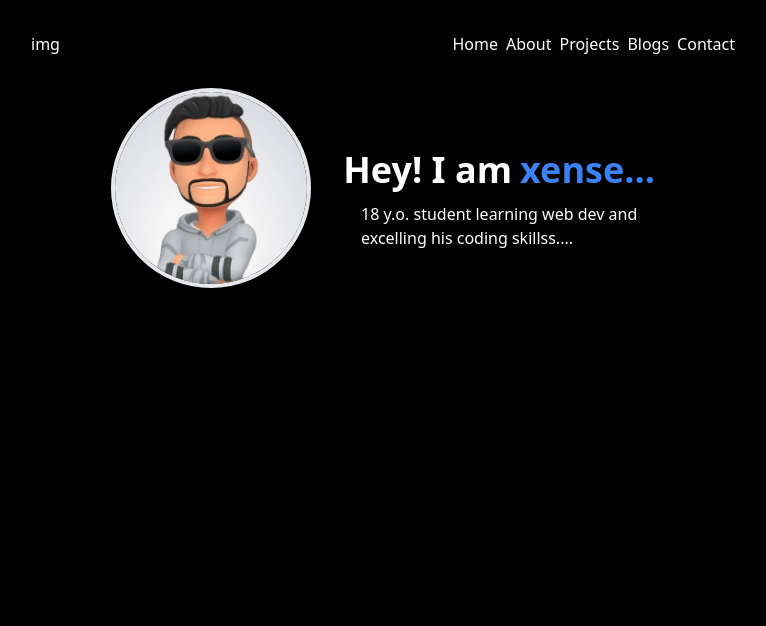
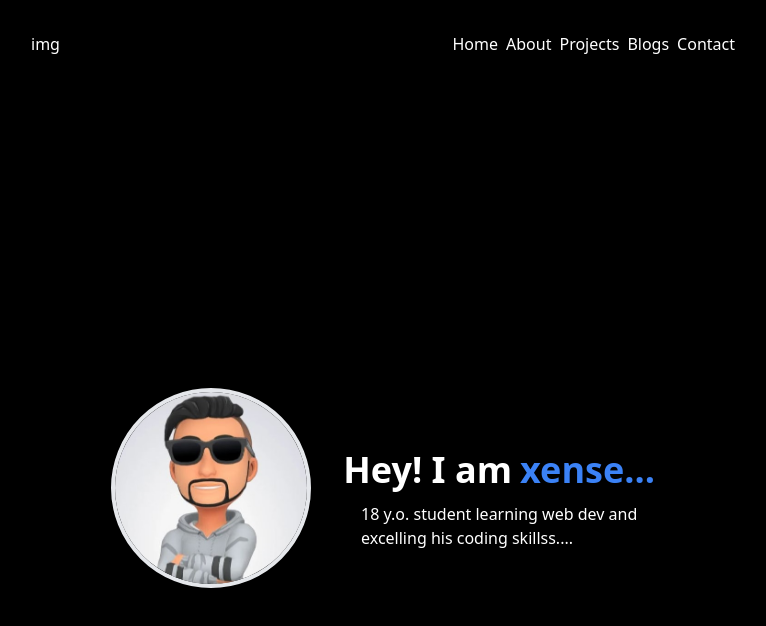
Before and after one commit to jabedzaman/bug, a Next.js app: page / in a window 1280 px wide. Shown: the top 626 px of the page, without its empty margins (257-1023 px from the left). Built offline with nearby package versions, Linux system fonts and the light colour scheme.

Commit message:
fix: padding

```diff
--- a/components/containers/Hero.tsx
+++ b/components/containers/Hero.tsx
@@ -4,7 +4,7 @@ import Link from 'next/link'
 
 function Hero() {
   return (
-    <div className='flex lg:flex-row flex-col items-center justify-center lg:justify-between lg:mx-20 space-y-6 space-x-3'>
+    <div className='flex min-h-screen lg:flex-row flex-col items-center justify-center lg:justify-between lg:mx-20 space-y-6 space-x-3'>
         <div>
             <img src="/assets/images/xense.jpg" alt="xense"  width='200' className='rounded-full space-y-2 border-spacing-4 border-gray-200 border-4'/>
         </div>
```
